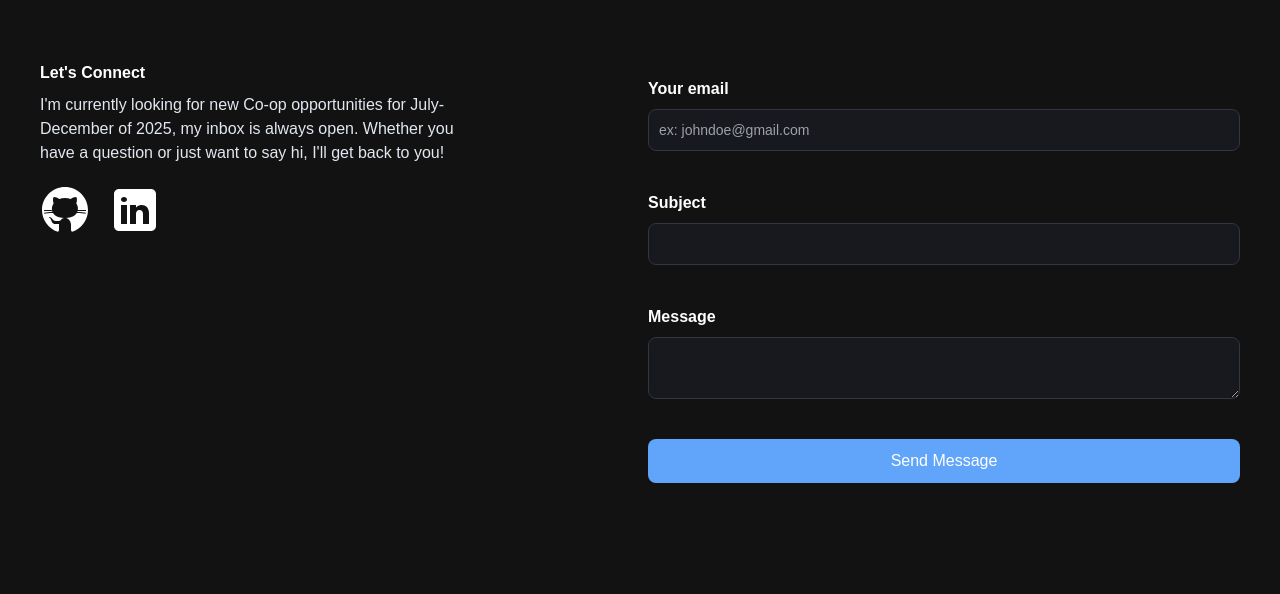
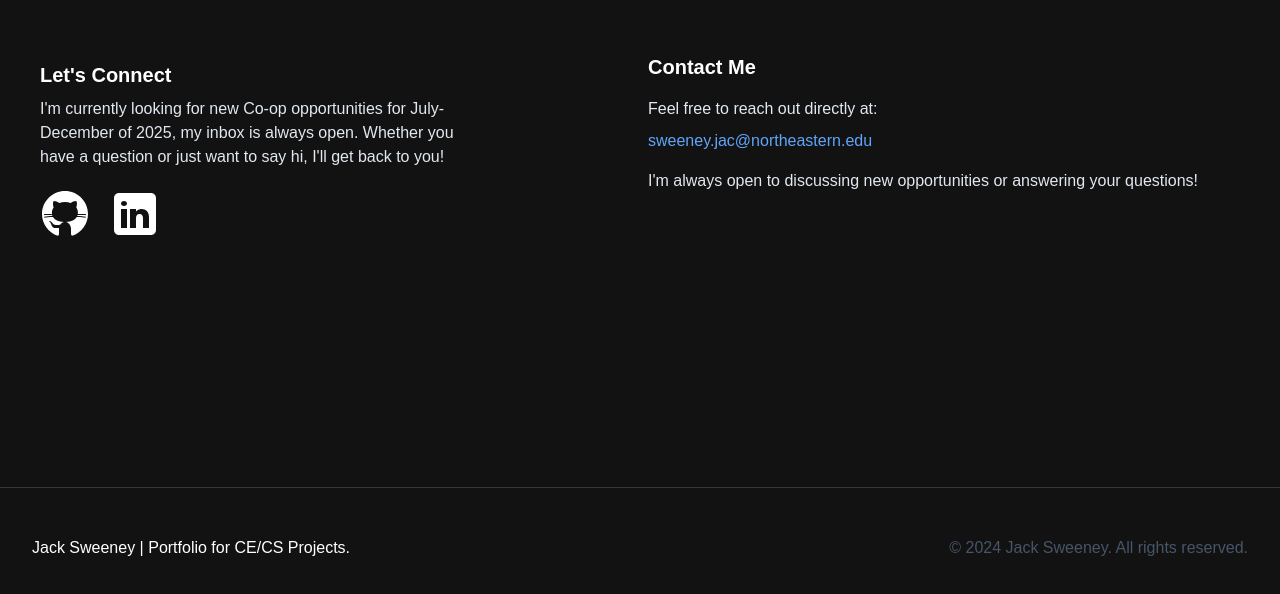
Before and after one commit to Jack5Sweeney/WebsitePortfolio, a Next.js app: page / in a window 1280 px wide. Shown: the part 2202-2796 px from the top of the page. Built offline with nearby package versions, Linux system fonts and the light colour scheme.

Commit message:
remved resend api, due to difficulties

```diff
--- a/src/app/api/send/route.js
+++ /dev/null
@@ -1,41 +0,0 @@
-import { NextResponse } from "next/server";
-import { Resend } from "resend";
-
-console.log("API KEY:", process.env.RESEND_API_KEY);
-console.log("FROM EMAIL:", process.env.FROM_EMAIL);
-
-const resend = new Resend(process.env.RESEND_API_KEY);
-const fromEmail = process.env.FROM_EMAIL;
-
-export async function POST(request) {
-  try {
-    // Parse the incoming request JSON payload
-    const { email, subject, message } = await request.json();
-
-    const { data, error } = await resend.emails.send({
-      from: 'Acme <onboarding@resend.dev',
-      to: ["sweeney.jac@northeastern.edu", email],
-      subject: subject,
-      react: (
-        <>
-          <h1>{subject}</h1>
-          <p>Thank you for contacting me!</p>
-          <p>New message submitted:</p>
-          <p>{message}</p>
-        </>
-      ),
-    });
-
-    // Handle errors from Resend
-    if (error) {
-      console.error("Resend error:", error);
-      return NextResponse.json({ success: false, error }, { status: 500 });
-    }
-
-    // Success response
-    return NextResponse.json({ success: true, data }, { status: 200 });
-  } catch (error) {
-    console.error("Unexpected error:", error);
-    return NextResponse.json({ success: false, error: error.message }, { status: 500 });
-  }
-}
--- a/src/app/components/EmailSection.jsx
+++ b/src/app/components/EmailSection.jsx
@@ -1,46 +1,17 @@
 "use client";
-import React, { useState } from "react";
+import React from "react";
 import GitHubIcon from "/public/images/github-icon.svg";
 import LinkedInIcon from "/public/images/linkedin-icon.svg";
 import Link from "next/link";
 import Image from "next/image";
 
 const EmailSection = () => {
-    const [emailSubmitted, setEmailSubmitted] = useState(false);
-
-    const handleSubmit = async (e) => {
-        e.preventDefault();
-        const data = {
-            email: e.target.email.value,
-            subject: e.target.subject.value,
-            message: e.target.message.value,
-        }
-        const JSONdata = JSON.stringify(data);
-        const endpoint = "/api/send";
-
-        const options = {
-            method: 'POST',
-            headers: {
-                'Content-Type': 'application/json',
-            },
-            body: JSONdata,
-        }
-
-        const response = await fetch(endpoint, options);
-        const resData = await response.json();
-        console.log(resData);
-
-        if (response.status === 200) {
-            console.log('Message sent.');
-            setEmailSubmitted(true);
-        }
-    }
-    return <section className="grid md:grid-cols-2 my-12 md:my-12 py-24 gap-4 realtive">
-        <div><h5 className="text-x; font-bold text-white my-2">Let's Connect</h5>
+    return (
+        <section className="grid md:grid-cols-2 my-12 md:my-12 py-24 gap-4 relative">
+            <div>
+                <h5 className="text-xl font-bold text-white my-2">Let's Connect</h5>
                 <p className="text-slate-200 md-4 max-w-md">
-                {" "}
-                I'm currently looking for new Co-op opportunities for July-December of 2025, my inbox is always open.
-                Whether you have a question or just want to say hi, I'll get back to you!
+                    I'm currently looking for new Co-op opportunities for July-December of 2025, my inbox is always open. Whether you have a question or just want to say hi, I'll get back to you!
                 </p>
                 <div className="socials flex flex-row gap-5 mt-5">
                     <Link href="https://github.com/Jack5Sweeney">
@@ -52,49 +23,22 @@ const EmailSection = () => {
                 </div>
             </div>
             <div>
-            <form className="flex flex-col gap-4" onSubmit={handleSubmit}>
-                <div className="mt-6">
-                    <label htmlFor="email" className="text-white block mb-2 text-x font-bold">Your email</label>
-                    <input
-                        name="email"
-                        className="bg-[#18191E] border border-[#33353F] placeholder-[#9CA2A9] text-gray-100 text-sm rounded-lg block w-full p-2.5"
-                        type="text"
-                        id="email"
-                        required
-                        placeholder="ex: johndoe@gmail.com">
-                    </input>
+                <h5 className="text-xl font-bold text-white mb-4">Contact Me</h5>
+                <p className="text-slate-200 mb-2">
+                    Feel free to reach out directly at:
+                </p>
+                <a
+                    href="mailto:sweeney.jac@northeastern.edu"
+                    className="text-blue-400 hover:underline"
+                >
+                    sweeney.jac@northeastern.edu
+                </a>
+                <p className="text-slate-200 mt-4">
+                    I'm always open to discussing new opportunities or answering your questions!
+                </p>
             </div>
-                <div className="mt-6">
-                    <label htmlFor="subject" className="text-white block mb-2 text-x font-bold">Subject</label>
-                    <input
-                        name="subject"
-                        className="bg-[#18191E] border border-[#33353F] placeholder-[#9CA2A9] text-gray-100 text-sm rounded-lg block w-full p-2.5"
-                        type="text"
-                        id="subject"
-                        required
-                        placeholder="">
-                    </input>
-                </div>
-                <div className="mt-6">
-                    <label htmlFor="message" className="text-white block mb-2 text-x font-bold">Message</label>
-                    <textarea className="bg-[#18191E] border border-[#33353F] placeholder-[#9CA2A9] text-gray-100 text-sm rounded-lg block w-full p-2.5"
-                        name="message"
-                        id="message"
-                        required
-                        placeholder="">
-                    </textarea>
-                </div>
-                <button type="submit" className="bg-blue-400 hover:bg-blue-500 text-white font-medium py-2.5 px-5 rounded-lg w-full mt-6"> Send Message</button>
-                {
-                    emailSubmitted && (
-                        <p className="text-green-500 text-sm mt-2">
-                            Email sent successfully!
-                        </p>
-                    )
-                }
-            </form>
-        </div>
-    </section>;
-}
+        </section>
+    );
+};
 
 export default EmailSection;
```
Lines whose indentation alone changed are shown as unchanged.
